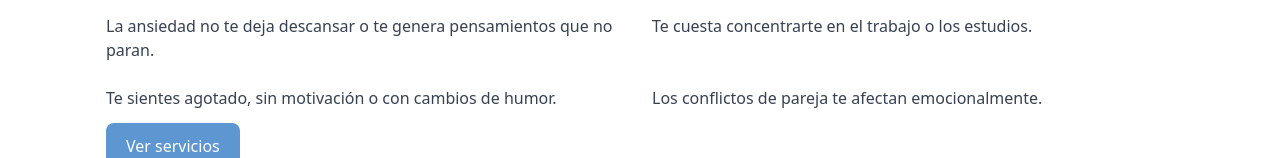
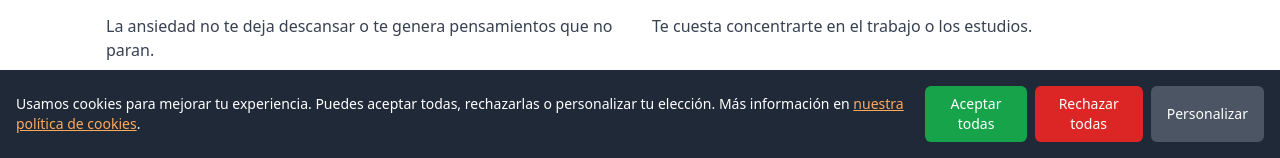
Before and after one commit to psicopiloto/psicopilotopage1, a Next.js app: page / in a window 1280 px wide. Shown: the part 642-800 px from the top of the page. Built offline with nearby package versions, Linux system fonts and the light colour scheme.

Commit message:
Update _app.js1

```diff
--- a/pages/_app.js
+++ b/pages/_app.js
@@ -1,5 +1,13 @@
-import '../styles/globals.css'
+import "../styles/globals.css";
+import CookiesBanner from "../components/CookiesBanner";
 
-export default function MyApp({ Component, pageProps }) {
-  return <Component {...pageProps} />
+function MyApp({ Component, pageProps }) {
+  return (
+    <>
+      <Component {...pageProps} />
+      <CookiesBanner />
+    </>
+  );
 }
+
+export default MyApp;
```
